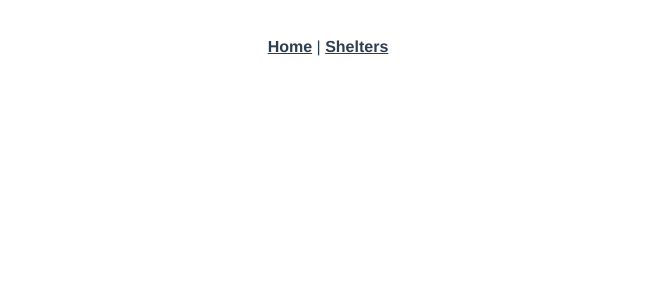
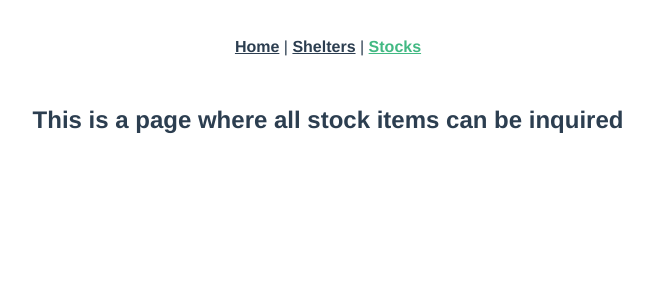
Before and after one commit to ozrn/shelter-finder, a Vue app in the folder week-8/frontend/: page /stock in a window 1280 px wide. Before the commit this address had no page. Shown: the top 300 px of the page, without its empty margins (312-965 px from the left). Built offline with nearby package versions, Linux system fonts and the light colour scheme.

Commit message:
Create new view file, add router-link to it

```diff
--- a/week-8/frontend/src/App.vue
+++ b/week-8/frontend/src/App.vue
@@ -2,7 +2,8 @@
   <div>
     <nav>
       <router-link to="/">Home</router-link> |
-      <router-link to="/shelter">Shelters</router-link>
+      <router-link to="/shelter">Shelters</router-link> |
+      <router-link to="/stock">Stocks</router-link>
     </nav>
     <router-view />
   </div>
--- a/week-8/frontend/src/router/index.js
+++ b/week-8/frontend/src/router/index.js
@@ -13,7 +13,12 @@ const routes = [
     // route level code-splitting
     // this generates a separate chunk (about.[hash].js) for this route
     // which is lazy-loaded when the route is visited.
-    component: () => import(/* webpackChunkName: "about" */ '../views/ShelterView.vue')
+    component: () => import(/* webpackChunkName: "shelter" */ '../views/ShelterView.vue')
+  },
+  {
+    path: '/stock',
+    name: 'stock',
+    component: () => import('../views/StockView.vue')
   }
 ]
 
--- /dev/null
+++ b/week-8/frontend/src/views/StockView.vue
@@ -0,0 +1,11 @@
+<script>
+export default {
+    name: 'StockView'
+}
+</script>
+
+<template>
+    <h2>This is a page where all stock items can be inquired</h2>
+</template>
+
+<style></style>
```
